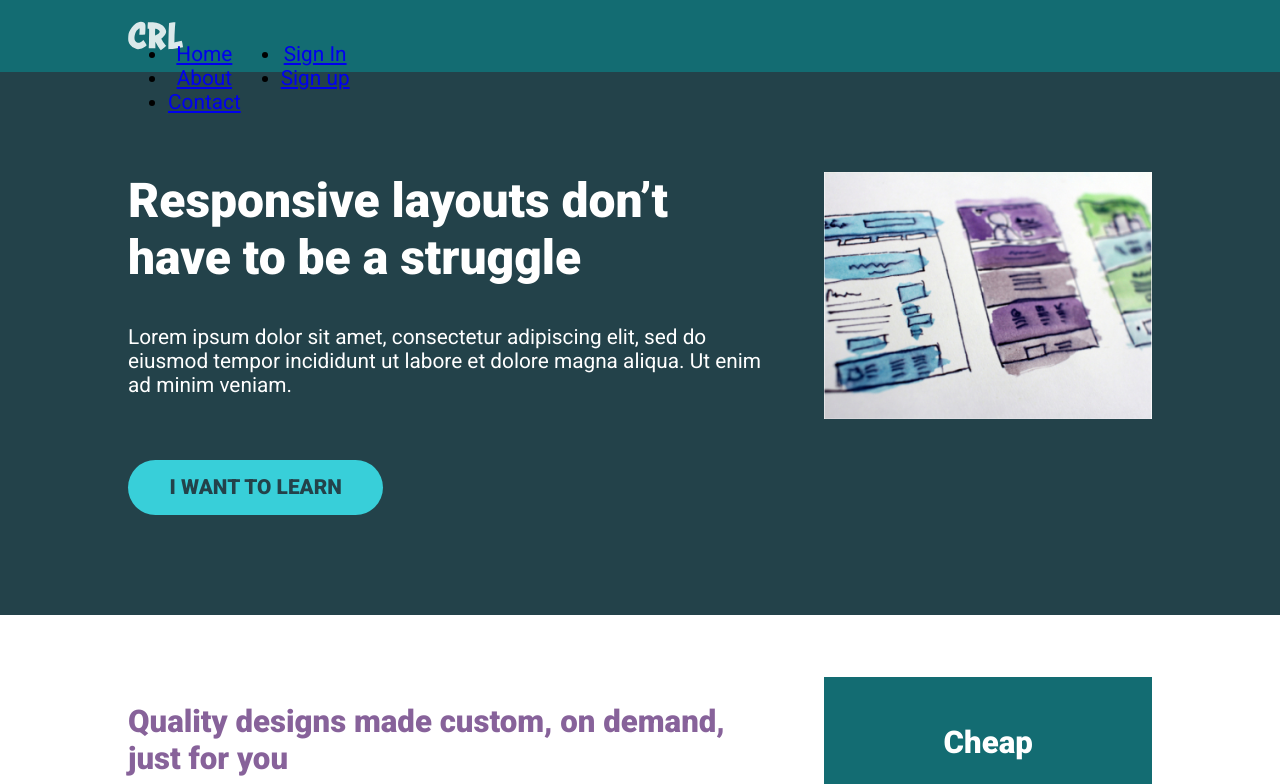
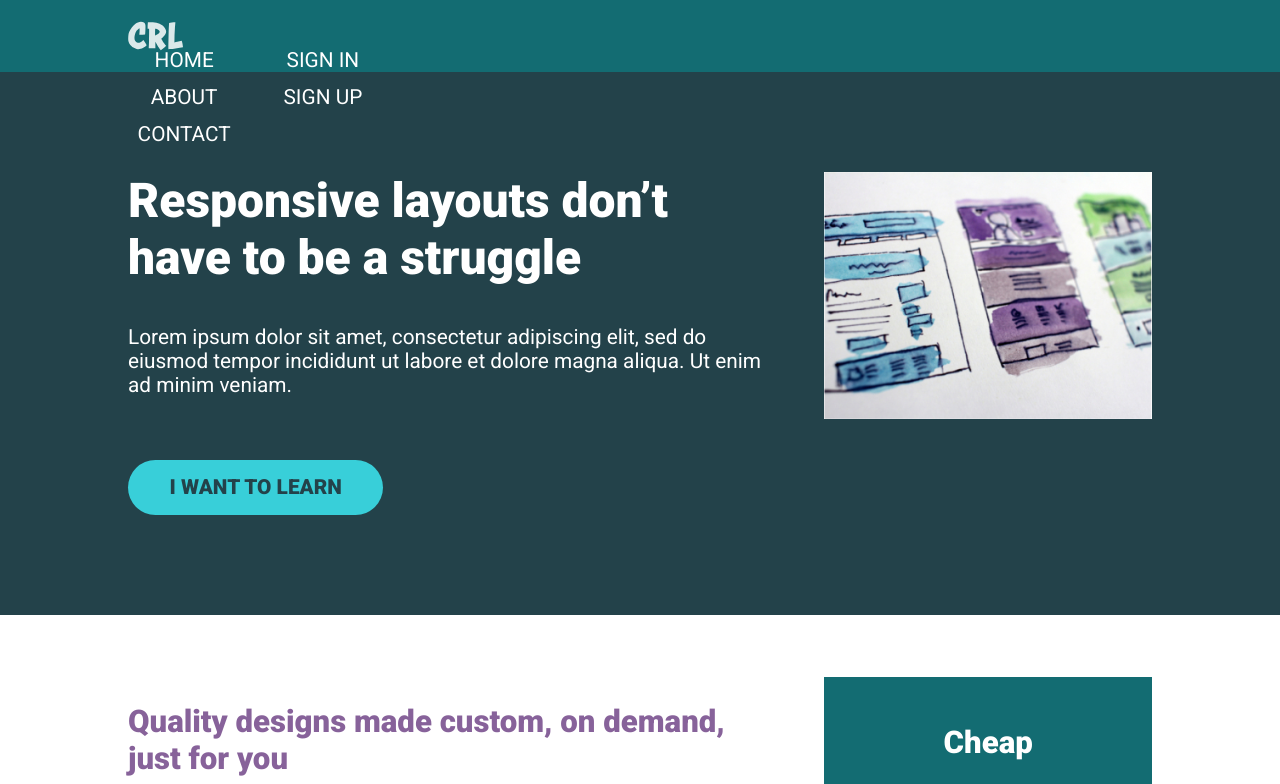
Before and after one commit to ilci66/21-day-responsive-challanges, a plain HTML site: page chal-8/index.html in a window 1280 px wide. Shown: the top 784 px of the page. Drawn offline with Linux system fonts and the light colour scheme.

Commit message:
made navbar mobile responsive

```diff
--- a/chal-8/style.css
+++ b/chal-8/style.css
@@ -121,9 +121,25 @@ header {
 
    Works the same :) */
 .nav {
+    display: inline-block;
+    margin-left: -2.3rem;
     visibility: hidden;
     height: 0;
     position: absolute;
+}
+.nav__item {
+    padding: 0.4rem;
+}
+.nav__list {
+    display: flex;
+    flex-direction: column;
+    list-style: none;
+}
+.nav__link {
+    color:#FFF;
+    text-transform: uppercase;
+    margin: 1rem auto;
+    text-decoration: none;
 }
 
 .nav--visible {
@@ -131,6 +147,9 @@ header {
     height: auto;
     position: relative;
 }
+/* nav__link */
+/* nav__list nav__list--primary */
+/* nav__list nav__list--secondary */
 
 
 .logo {
```
